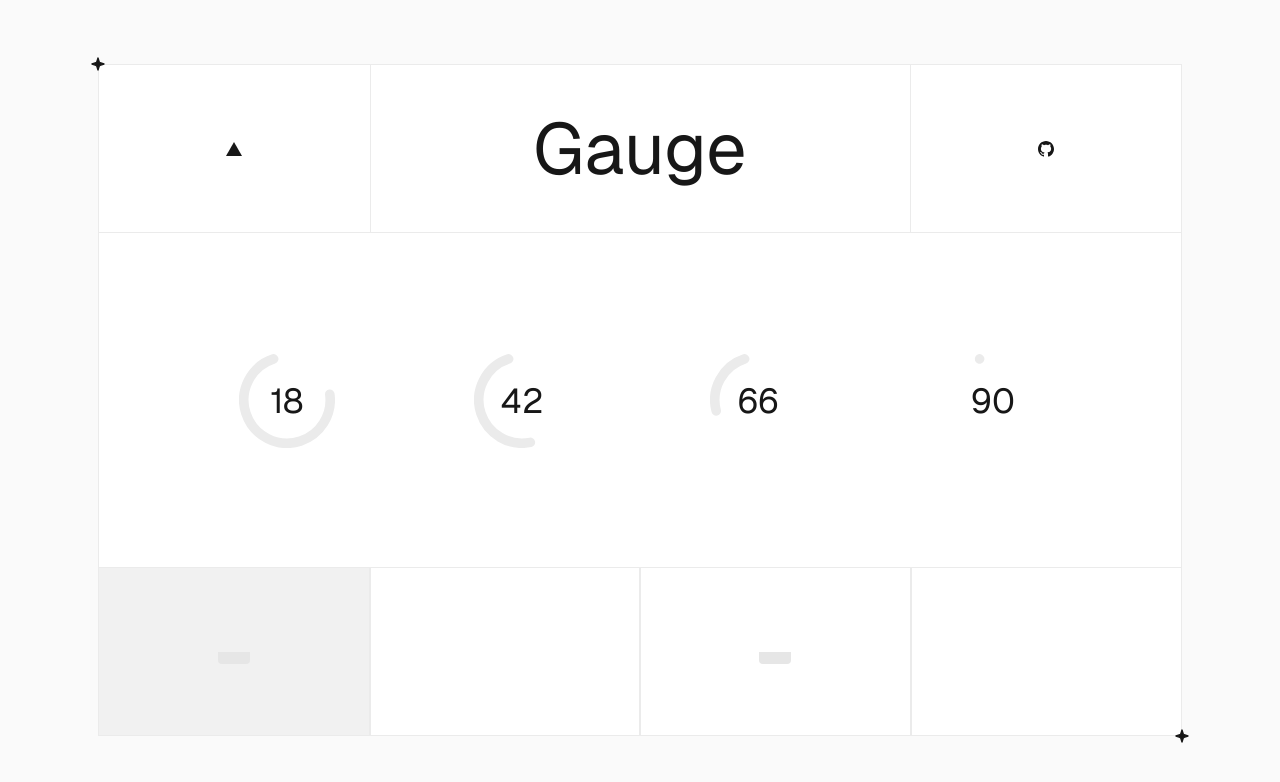
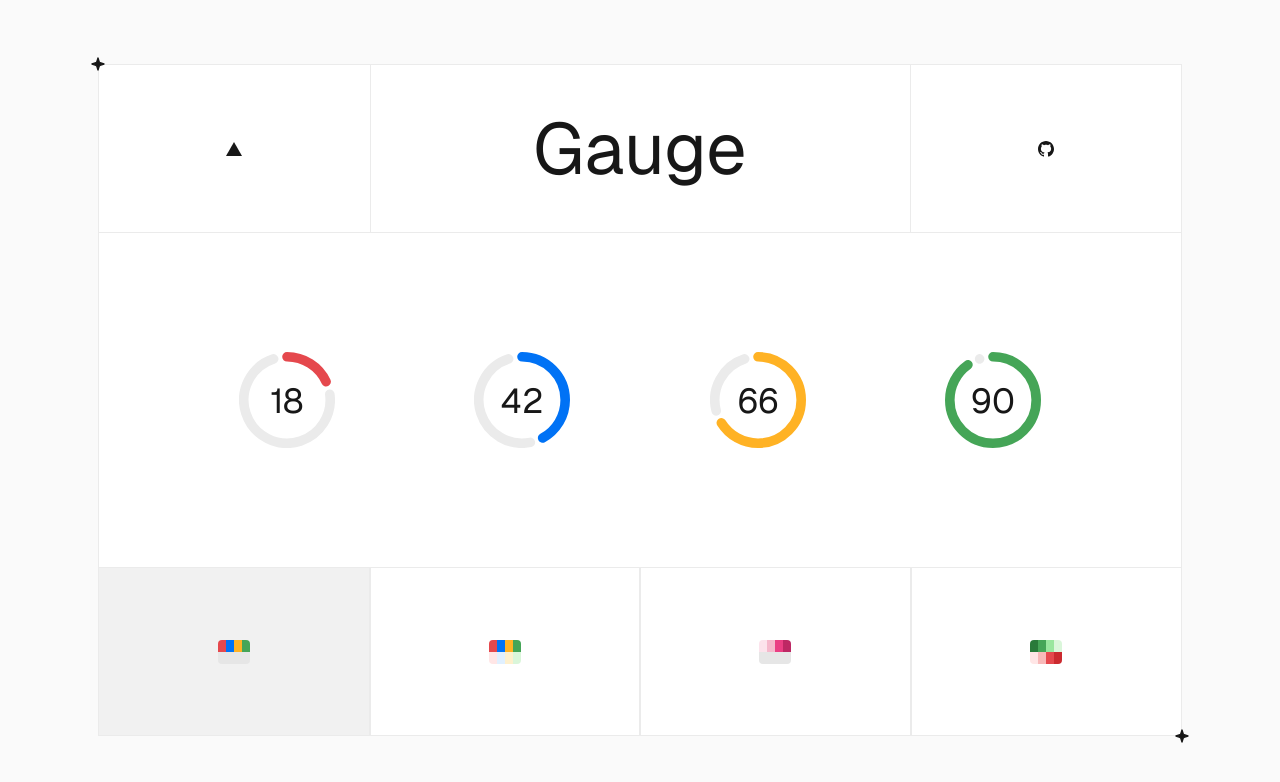
Before and after one commit to ajayvignesh01/geist-gauge, a Next.js app: page / in a window 1280 px wide. Shown: the top 782 px of the page. Built offline with nearby package versions, Linux system fonts and the light colour scheme.

Commit message:
fix: rgb fallbacks

```diff
--- a/app/globals.css
+++ b/app/globals.css
@@ -181,9 +181,82 @@
   --ds-gray-900: 0 0% 40%;
   --ds-gray-1000: 0 0% 9%;
 
-  --foreground-rgb: 0, 0, 0;
-  --background-start-rgb: 214, 219, 220;
-  --background-end-rgb: 255, 255, 255;
+  --ds-blue-100: hsl(212 100% 97%);
+  --ds-blue-200: hsl(210 100% 96%);
+  --ds-blue-300: hsl(210 100% 94%);
+  --ds-blue-400: hsl(209 100% 90%);
+  --ds-blue-500: hsl(209 100% 80%);
+  --ds-blue-600: hsl(208 100% 66%);
+  --ds-blue-700: hsl(212 100% 48%);
+  --ds-blue-800: hsl(212 100% 41%);
+  --ds-blue-900: hsl(211 100% 42%);
+  --ds-blue-1000: hsl(211 100% 15%);
+
+  --ds-red-100: hsl(0 100% 97%);
+  --ds-red-200: hsl(0 100% 96%);
+  --ds-red-300: hsl(0 100% 95%);
+  --ds-red-400: hsl(0 90% 92%);
+  --ds-red-500: hsl(0 82% 85%);
+  --ds-red-600: hsl(359 90% 71%);
+  --ds-red-700: hsl(358 75% 59%);
+  --ds-red-800: hsl(358 70% 52%);
+  --ds-red-900: hsl(358 66% 48%);
+  --ds-red-1000: hsl(355 49% 15%);
+
+  --ds-amber-100: hsl(39 100% 95%);
+  --ds-amber-200: hsl(44 100% 92%);
+  --ds-amber-300: hsl(43 96% 90%);
+  --ds-amber-400: hsl(42 100% 78%);
+  --ds-amber-500: hsl(38 100% 71%);
+  --ds-amber-600: hsl(36 90% 62%);
+  --ds-amber-700: hsl(39 100% 57%);
+  --ds-amber-800: hsl(35 100% 52%);
+  --ds-amber-900: hsl(30 100% 32%);
+  --ds-amber-1000: hsl(20 79% 17%);
+
+  --ds-green-100: hsl(120 60% 96%);
+  --ds-green-200: hsl(120 60% 95%);
+  --ds-green-300: hsl(120 60% 91%);
+  --ds-green-400: hsl(122 60% 86%);
+  --ds-green-500: hsl(124 60% 75%);
+  --ds-green-600: hsl(125 60% 64%);
+  --ds-green-700: hsl(131 41% 46%);
+  --ds-green-800: hsl(132 43% 39%);
+  --ds-green-900: hsl(133 50% 32%);
+  --ds-green-1000: hsl(128 29% 15%);
+
+  --ds-teal-100: hsl(169 70% 96%);
+  --ds-teal-200: hsl(167 70% 94%);
+  --ds-teal-300: hsl(168 70% 90%);
+  --ds-teal-400: hsl(170 70% 85%);
+  --ds-teal-500: hsl(170 70% 72%);
+  --ds-teal-600: hsl(170 70% 57%);
+  --ds-teal-700: hsl(173 80% 36%);
+  --ds-teal-800: hsl(173 83% 30%);
+  --ds-teal-900: hsl(174 91% 25%);
+  --ds-teal-1000: hsl(171 80% 13%);
+
+  --ds-purple-100: hsl(276 100% 97%);
+  --ds-purple-200: hsl(277 87% 97%);
+  --ds-purple-300: hsl(274 78% 95%);
+  --ds-purple-400: hsl(276 71% 92%);
+  --ds-purple-500: hsl(274 70% 82%);
+  --ds-purple-600: hsl(273 72% 73%);
+  --ds-purple-700: hsl(272 51% 54%);
+  --ds-purple-800: hsl(272 47% 45%);
+  --ds-purple-900: hsl(274 71% 43%);
+  --ds-purple-1000: hsl(276 100% 15%);
+
+  --ds-pink-100: hsl(330 100% 96%);
+  --ds-pink-200: hsl(340 90% 96%);
+  --ds-pink-300: hsl(340 82% 94%);
+  --ds-pink-400: hsl(341 76% 91%);
+  --ds-pink-500: hsl(340 75% 84%);
+  --ds-pink-600: hsl(341 75% 73%);
+  --ds-pink-700: hsl(336 80% 58%);
+  --ds-pink-800: hsl(336 74% 51%);
+  --ds-pink-900: hsl(336 65% 45%);
+  --ds-pink-1000: hsl(333 74% 15%);
 }
 
 @media (prefers-color-scheme: dark) {
@@ -200,11 +273,84 @@
     --ds-gray-700: 0 0% 56%;
     --ds-gray-800: 0 0% 49%;
     --ds-gray-900: 0 0% 63%;
-    --ds-gray-1000: 0, 0%, 93%;
+    --ds-gray-1000: 0 0% 93%;
 
-    --foreground-rgb: 255, 255, 255;
-    --background-start-rgb: 0, 0, 0;
-    --background-end-rgb: 0, 0, 0;
+    --ds-blue-100: hsl(216, 50%, 12%);
+    --ds-blue-200: hsl(214, 59%, 15%);
+    --ds-blue-300: hsl(213, 71%, 20%);
+    --ds-blue-400: hsl(212, 78%, 23%);
+    --ds-blue-500: hsl(211, 86%, 27%);
+    --ds-blue-600: hsl(206, 100%, 50%);
+    --ds-blue-700: hsl(212, 100%, 48%);
+    --ds-blue-800: hsl(212, 100%, 41%);
+    --ds-blue-900: hsl(210, 100%, 66%);
+    --ds-blue-1000: hsl(206, 100%, 96%);
+
+    --ds-red-100: hsl(357, 37%, 12%);
+    --ds-red-200: hsl(357, 46%, 16%);
+    --ds-red-300: hsl(356, 54%, 22%);
+    --ds-red-400: hsl(357, 55%, 26%);
+    --ds-red-500: hsl(357, 60%, 32%);
+    --ds-red-600: hsl(358, 75%, 59%);
+    --ds-red-700: hsl(358, 75%, 59%);
+    --ds-red-800: hsl(358, 69%, 52%);
+    --ds-red-900: hsl(358, 100%, 69%);
+    --ds-red-1000: hsl(353, 90%, 96%);
+
+    --ds-amber-100: hsl(35, 100%, 8%);
+    --ds-amber-200: hsl(32, 100%, 10%);
+    --ds-amber-300: hsl(33, 100%, 15%);
+    --ds-amber-400: hsl(35, 100%, 17%);
+    --ds-amber-500: hsl(35, 91%, 22%);
+    --ds-amber-600: hsl(39, 85%, 49%);
+    --ds-amber-700: hsl(39, 100%, 57%);
+    --ds-amber-800: hsl(35, 100%, 52%);
+    --ds-amber-900: hsl(35, 100%, 52%);
+    --ds-amber-1000: hsl(40, 94%, 93%);
+
+    --ds-green-100: hsl(136, 50%, 9%);
+    --ds-green-200: hsl(137, 50%, 12%);
+    --ds-green-300: hsl(136, 50%, 14%);
+    --ds-green-400: hsl(135, 70%, 16%);
+    --ds-green-500: hsl(135, 70%, 23%);
+    --ds-green-600: hsl(135, 70%, 34%);
+    --ds-green-700: hsl(131, 41%, 46%);
+    --ds-green-800: hsl(132, 43%, 39%);
+    --ds-green-900: hsl(131, 43%, 57%);
+    --ds-green-1000: hsl(136, 73%, 94%);
+
+    --ds-teal-100: hsl(169, 78%, 7%);
+    --ds-teal-200: hsl(170, 74%, 9%);
+    --ds-teal-300: hsl(171, 75%, 13%);
+    --ds-teal-400: hsl(171, 85%, 13%);
+    --ds-teal-500: hsl(172, 85%, 20%);
+    --ds-teal-600: hsl(172, 85%, 32%);
+    --ds-teal-700: hsl(173, 80%, 36%);
+    --ds-teal-800: hsl(173, 83%, 30%);
+    --ds-teal-900: hsl(174, 90%, 41%);
+    --ds-teal-1000: hsl(166, 71%, 93%);
+
+    --ds-purple-100: hsl(283, 30%, 12%);
+    --ds-purple-200: hsl(281, 38%, 16%);
+    --ds-purple-300: hsl(279, 44%, 23%);
+    --ds-purple-400: hsl(277, 46%, 28%);
+    --ds-purple-500: hsl(274, 49%, 35%);
+    --ds-purple-600: hsl(272, 51%, 54%);
+    --ds-purple-700: hsl(272, 51%, 54%);
+    --ds-purple-800: hsl(272, 47%, 45%);
+    --ds-purple-900: hsl(275, 80%, 71%);
+    --ds-purple-1000: hsl(281, 73%, 96%);
+
+    --ds-pink-100: hsl(335, 32%, 12%);
+    --ds-pink-200: hsl(335, 43%, 16%);
+    --ds-pink-300: hsl(335, 47%, 21%);
+    --ds-pink-400: hsl(335, 51%, 22%);
+    --ds-pink-500: hsl(335, 57%, 27%);
+    --ds-pink-600: hsl(336, 75%, 40%);
+    --ds-pink-700: hsl(336, 80%, 58%);
+    --ds-pink-800: hsl(336, 74%, 51%);
+    --ds-pink-900: hsl(341, 90%, 67%);
+    --ds-pink-1000: hsl(333, 90%, 96%);
   }
 }
 
```
